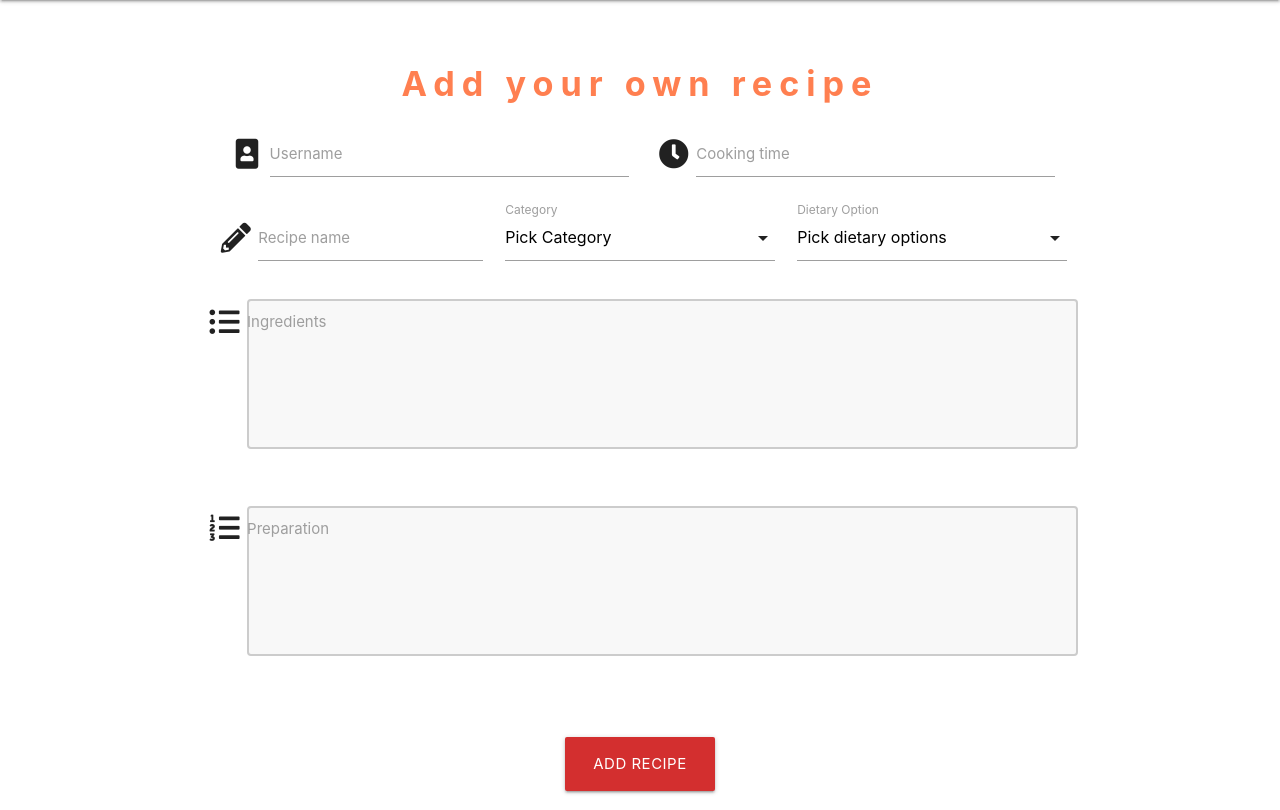
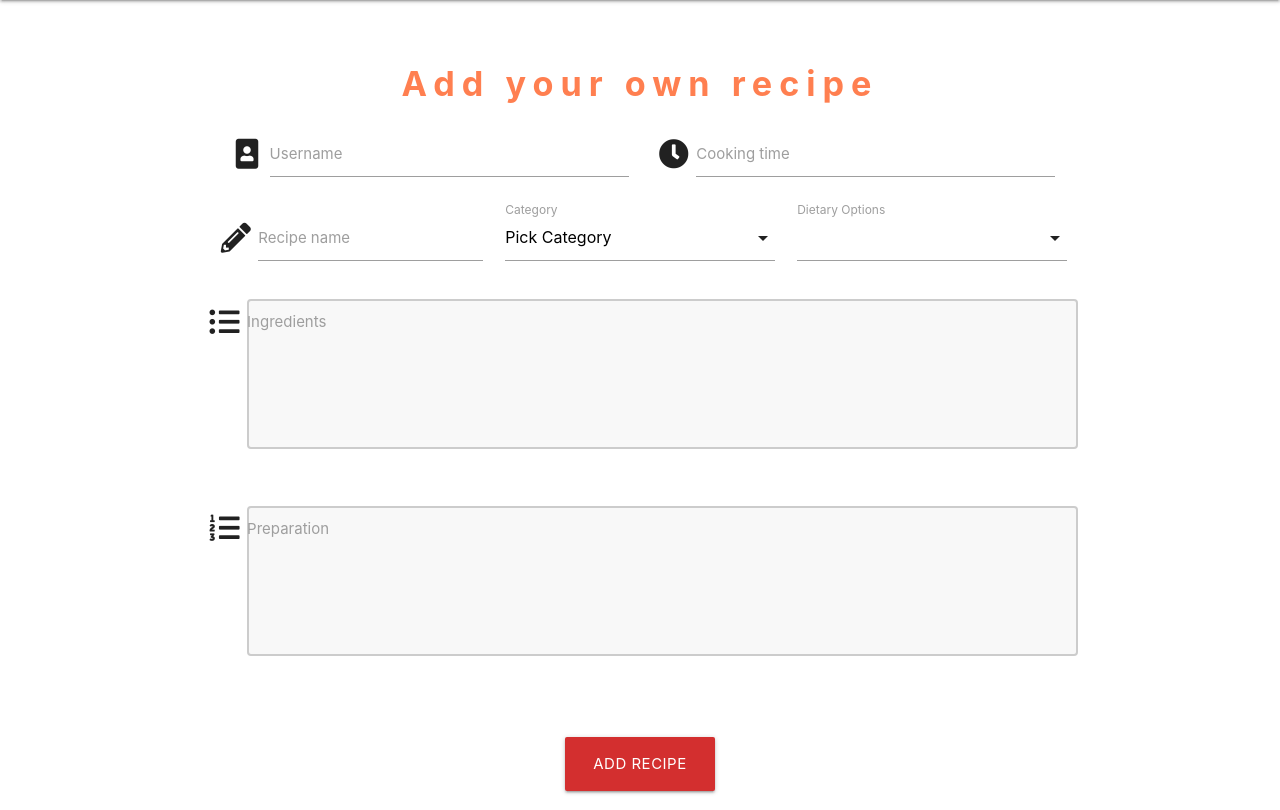
Before and after one commit to Code-Institute-Submissions/SaraSanchezz-3rdMilestoneProject_MayResub, a Flask app: page /add_recipe in a window 1280 px wide. Shown: the part 64-874 px from the top of the page. Run offline with Flask 2, Linux system fonts and the light colour scheme; data that the repository does not hold is empty; some libraries are stand-ins or nearby versions.

Commit message:
Before Submission

```diff
--- a/app.py
+++ b/app.py
@@ -41,9 +41,11 @@ def register():
             "username": request.form.get("username").lower(),
             "password": generate_password_hash(request.form.get("password"))
         }
+        print(request.form.get("username"))
+        print(request.form.get("password"))
         mongo.db.users.insert_one(register)
 
-        session["user"] = request.form.get("username").lower
+        session["user"] = request.form.get("username").lower()
         flash("The Registration is been Successfull!")
         return redirect(url_for("profile", username=session["user"]))
 
@@ -103,7 +105,7 @@ def add_recipe():
             "recipe_name": request.form.get("recipe_name"),
             "ingredients": request.form.getlist("ingredients"),
             "preparation_steps": request.form.getlist("preparation_steps"),
-            "dietary": request.form.get("dietary_options"),
+            "dietary_options": request.form.get("dietary_options"),
             "created_by": session["user"]
         }
         mongo.db.recipes.insert_one(recipe)
@@ -116,12 +118,14 @@ def add_recipe():
         "add_recipe.html", categories=categories, dietary=dietary)
 
 
+# function for main recipe_description single page open
 @app.route("/recipe_description/<recipe_id>")
 def recipe_description(recipe_id):
     the_recipe = mongo.db.recipes.find_one({"_id": ObjectId(recipe_id)})
     return render_template("recipe_description.html", recipe=the_recipe)
 
 
+# function for recipe update
 @app.route("/edit_recipe/<recipe_id>", methods=["GET", "POST"])
 def edit_recipe(recipe_id):
     if request.method == "POST":
@@ -130,7 +134,8 @@ def edit_recipe(recipe_id):
             "recipe_name": request.form.get("recipe_name"),
             "ingredients": request.form.getlist("ingredients"),
             "preparation_steps": request.form.getlist("preparation_steps"),
-            "dietary": request.form.get("dietary_options"),
+            "dietary_options": request.form.getlist("dietary_options"),
+            "cookin_time": request.form.get("cooking_time"),
             "created_by": session["user"]
         }
         mongo.db.recipes.update({"_id": ObjectId(recipe_id)}, submit)
@@ -143,6 +148,7 @@ def edit_recipe(recipe_id):
         recipe=recipe, categories=categories, dietary=dietary)
 
 
+# function for deleting a recipe
 @app.route("/delete_recipe<recipe_id>")
 def delete_recipe(recipe_id):
     mongo.db.recipes.remove({"_id": ObjectId(recipe_id)})
@@ -150,6 +156,7 @@ def delete_recipe(recipe_id):
     return redirect(url_for("get_recipes"))
 
 
+# function for searching between dictionaries
 @app.route("/search", methods=["GET", "POST"])
 def search():
     query = request.form.get("query")
--- a/templates/add_recipe.html
+++ b/templates/add_recipe.html
@@ -35,12 +35,12 @@
             </div>
             <div class="input-field col s12 m4 ">
                 <select id="dietary_option" name="dietary_option" class="validate" multiple>
-                <option  disabled selected>Pick dietary options</option>
+                <option>Pick dietary options</option>
                 {% for dietary in dietary %}
-                    <option value="{{ dietary.dietary_option }}">{{ dietary.dietary_option }}</option>
+                    <option value="{{ dietary.dietary_options }}">{{ dietary.dietary_options }}</option>
                 {% endfor %}
                 </select>
-                <label for="dietary_option">Dietary Option</label>
+                <label for="dietary_options">Dietary Options</label>
             </div>
     <!--Ingredients-->
         <div class="row">
--- a/templates/edit_recipe.html
+++ b/templates/edit_recipe.html
@@ -39,13 +39,13 @@
                 <label for="category_name"> Category</label>
             </div>
             <div class="input-field col s12 m4 ">
-                <select id="dietary_option" name="dietary_option" class="validate" multiple>
+                <select id="dietary_options" name="dietary_options" class="validate" multiple>
                 <option  disabled >Pick dietary options</option>
                 {% for dietary in dietary %}
-                    <option value="{{ dietary.dietary_option }}">{{ dietary.dietary_option }}</option>
+                    <option value="{{ dietary.dietary_options }}">{{ dietary.dietary_option }}</option>
                 {% endfor %}
                 </select>
-                <label for="dietary_option">Dietary Option</label>
+                <label for="dietary_options">Dietary Options</label>
             </div>
     <!--Ingredients-->
         <div class="row">
--- a/templates/recipe_description.html
+++ b/templates/recipe_description.html
@@ -1,7 +1,7 @@
 {% extends 'base.html'%}
 {% block content %}
 
-
+<!--Single page for opening up each recipe by Id-->
 <div class="container">
 
     <div>
--- a/templates/recipes.html
+++ b/templates/recipes.html
@@ -5,7 +5,7 @@
 
 <div class="row">
   <div class="col s12 m6">
-
+      <!---collapsable for recipes menu-->
         <ul class="collapsible">
             {% for recipe in recipes %}
 
@@ -28,7 +28,7 @@
         </ul>
     </div>
     <div class="col s12 m6">
-
+       <!--slider for Thermomix promo-->
         <div class="slider">
         <ul class="slides">
             <li>
```
Also changed, not shown: README.md (added), static/images/wf1.png (added), static/images/wf2.png (added), static/images/wf3.png (added), static/images/wf4.png (added), static/images/wf5.png (added), static/images/wf6.png (added).
